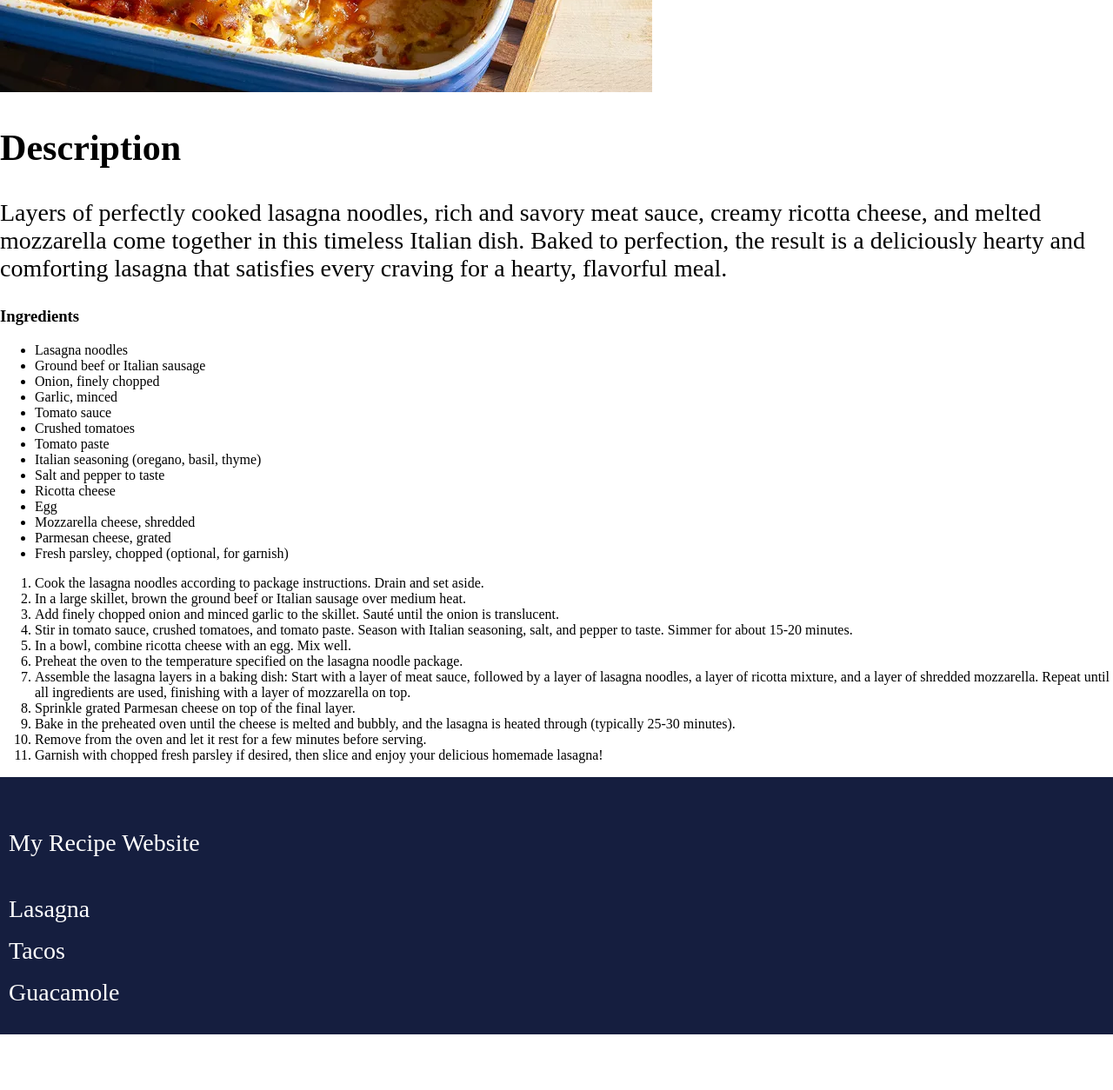
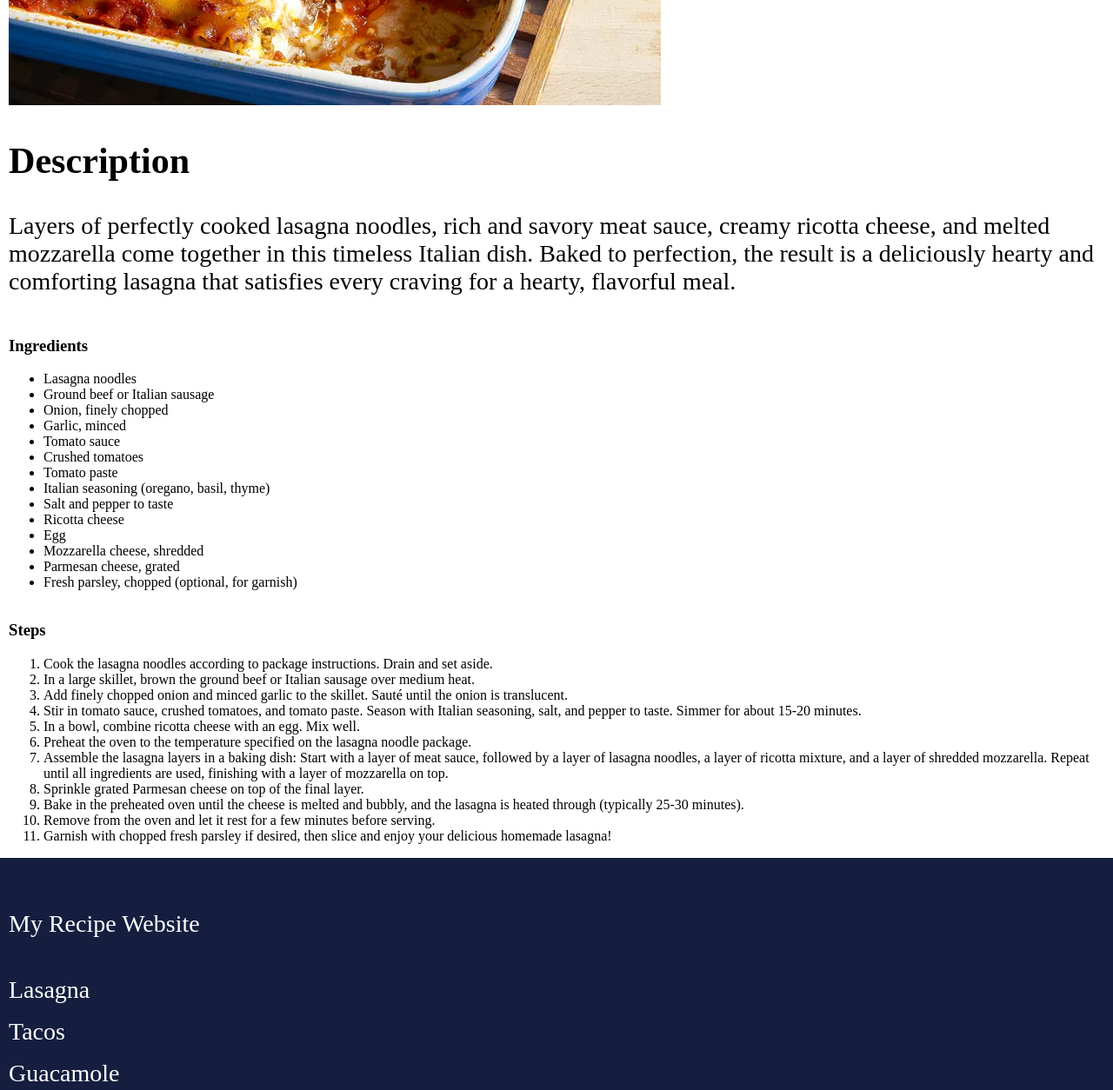
Before and after one commit to Helloimalex1223/Recipes, a plain HTML site: page individual-recipes/lasagna.html in a window 1280 px wide. Shown: the part 660-1914 px from the top of the page at 87% size. Before the commit the page ends 1850 px from the top, so only its background shows below. Drawn offline with Linux system fonts and the light colour scheme.

Commit message:
Add HTML containers for styling purposes

```diff
--- a/individual-recipes/lasagna.html
+++ b/individual-recipes/lasagna.html
@@ -4,6 +4,7 @@
     <title>Lasagna Recipe</title>
     <meta charset="utf-8">
     <link rel="stylesheet" href="../style.css">
+    <link rel="stylesheet" href="../recipe.css">
 </head>
 <body>
     <nav>
@@ -17,10 +18,22 @@
         </div>
     </nav>
 
+    <section class="title">
+        <div class="container">
             <h1>Lasagna</h1>
             <img src="/Images/Lasagna.webp" alt="Lasagna in a pan">
+        </div>
+    </section>
+
+    <section class="description">
+        <div class="container">
             <h2>Description</h2>
             <p>Layers of perfectly cooked lasagna noodles, rich and savory meat sauce, creamy ricotta cheese, and melted mozzarella come together in this timeless Italian dish. Baked to perfection, the result is a deliciously hearty and comforting lasagna that satisfies every craving for a hearty, flavorful meal.</p>
+        </div>
+    </section>
+
+    <section class="Ingredients">
+        <div class="container">
             <h3>Ingredients</h3>
             <ul>
                 <li>Lasagna noodles</li>
@@ -38,7 +51,12 @@
                 <li>Parmesan cheese, grated</li>
                 <li>Fresh parsley, chopped (optional, for garnish)</li>
               </ul>
+        </div>
+    </section>
 
+    <section class="Steps">
+        <div class="container">
+            <h3>Steps</h3>
             <ol>
               <li>Cook the lasagna noodles according to package instructions. Drain and set aside.</li>
               <li>In a large skillet, brown the ground beef or Italian sausage over medium heat.</li>
@@ -52,6 +70,9 @@
               <li>Remove from the oven and let it rest for a few minutes before serving.</li>
               <li>Garnish with chopped fresh parsley if desired, then slice and enjoy your delicious homemade lasagna!</li>
             </ol>
+        </div>
+    </section>
+
       <footer>
         <div class="container">
             <div class="column">
```
Also changed, not shown: individual-recipes/guacamole.html (+21 -0 lines), individual-recipes/tacos.html (+20 -0 lines). Lines whose indentation alone changed are shown as unchanged.
